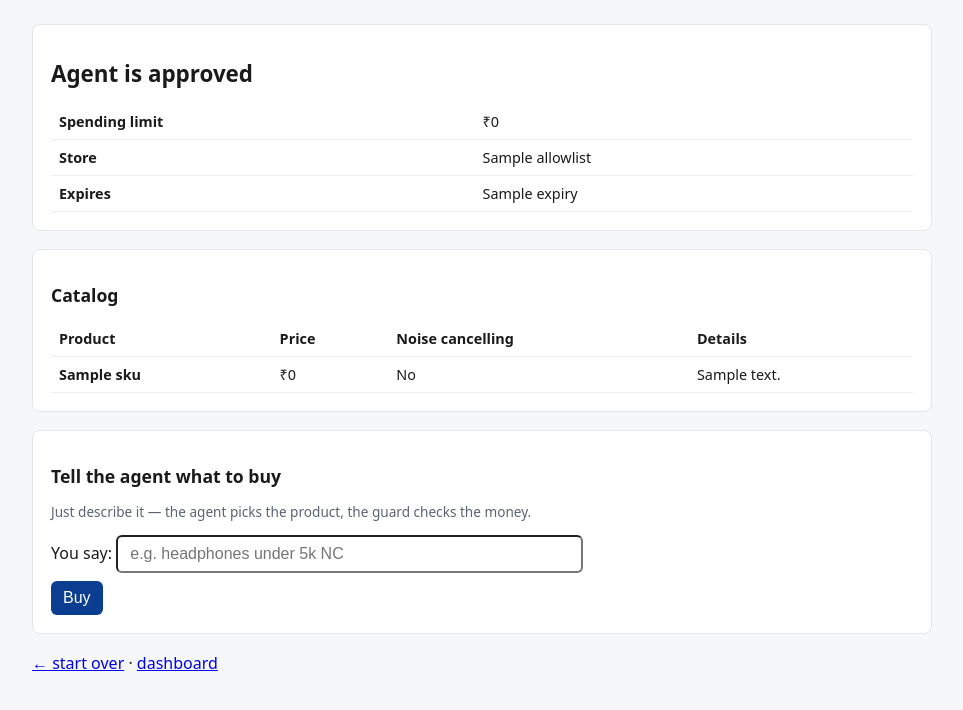
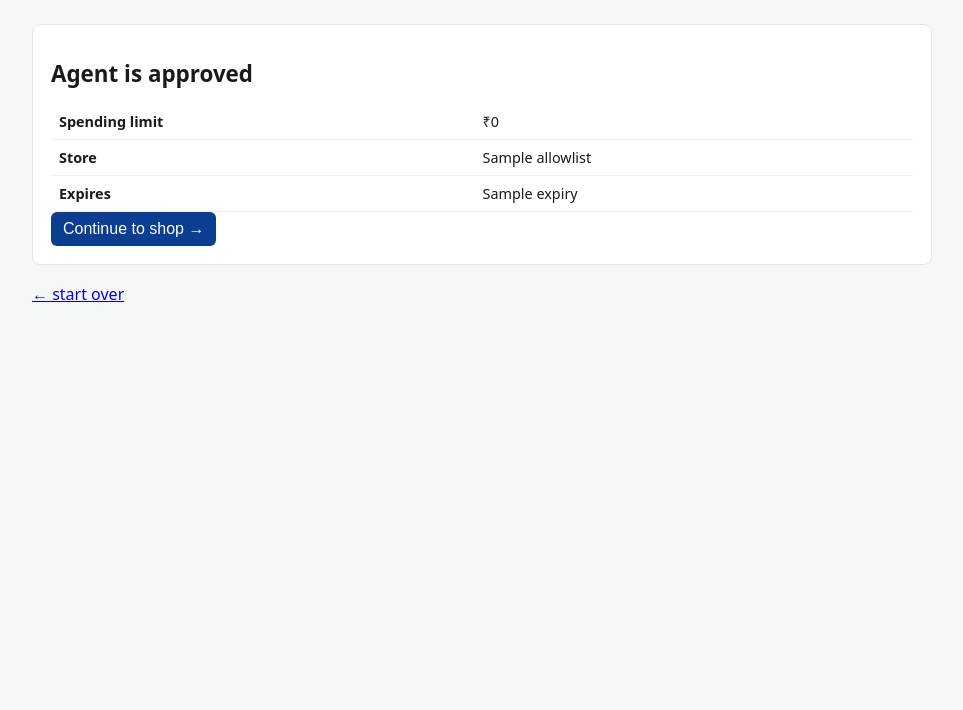
Before and after one commit to Eros483/RekhaVasool, a FastAPI app: template web/templates/approve.html in a window 1280 px wide. Shown: the part 42-752 px from the top of the page, without its empty margins (158-1121 px from the left). Run offline with FastAPI, Linux system fonts and the light colour scheme; the template is opened without the code that fills it: most values are stand-ins (such as "Sample title", 1, 10 or a date in 2020).

Commit message:
feat: catalog+buy move to /shop (post-approve), approve = confirmation + continue

```diff
--- a/web/app.py
+++ b/web/app.py
@@ -129,6 +129,18 @@ async def approve(request: Request):
     )
 
 
+@app.post("/shop", response_class=HTMLResponse)
+async def shop(request: Request):
+    """Post-approve landing: catalog + buy form, mandate token rides hidden."""
+    body = (await request.body()).decode()
+    token = parse_qs(body).get("mandate_token", [""])[0]
+    if not token:
+        return HTMLResponse("missing mandate token", status_code=400)
+    return templates.TemplateResponse(
+        request=request, name="shop.html", context={"token": token, "catalog": CATALOG}
+    )
+
+
 @app.post("/buy", response_class=HTMLResponse)
 async def buy_route(request: Request):
     """Happy path + attack demo: user_text + mandate_token → buyer → authorize → Payment Link."""
--- a/web/templates/approve.html
+++ b/web/templates/approve.html
@@ -8,32 +8,10 @@
     <tr><th>Store</th><td>{{ mandate.allowlist | join(", ") }}</td></tr>
     <tr><th>Expires</th><td>{{ mandate.expiry }}</td></tr>
   </table>
-</div>
-
-<div class="card">
-  <h2>Catalog</h2>
-  <table>
-    <tr><th>Product</th><th>Price</th><th>Noise cancelling</th><th>Details</th></tr>
-    {% for sku in catalog.skus %}
-    <tr>
-      <td><strong>{{ sku.name }}</strong></td>
-      <td>{{ sku.price | inr }}</td>
-      <td>{{ "Yes" if sku.nc else "No" }}</td>
-      <td>{{ sku.desc }}</td>
-    </tr>
-    {% endfor %}
-  </table>
-</div>
-
-<div class="card">
-  <h2>Tell the agent what to buy</h2>
-  <p class="muted">Just describe it — the agent picks the product, the guard checks the money.</p>
-  <form method="post" action="/buy">
-    <div style="margin-bottom:8px"><label>You say: <input type="text" name="user_text" placeholder="e.g. headphones under 5k NC" size="45"></label></div>
+  <form method="post" action="/shop">
     <input type="hidden" name="mandate_token" value="{{ token }}">
-    <button type="submit">Buy</button>
+    <button type="submit">Continue to shop →</button>
   </form>
 </div>
-
-<p><a href="/">← start over</a> · <a href="/dashboard">dashboard</a></p>
+<p><a href="/">← start over</a></p>
 {% endblock %}
```
Also changed, not shown: web/templates/shop.html (added, +30 -0 lines).
